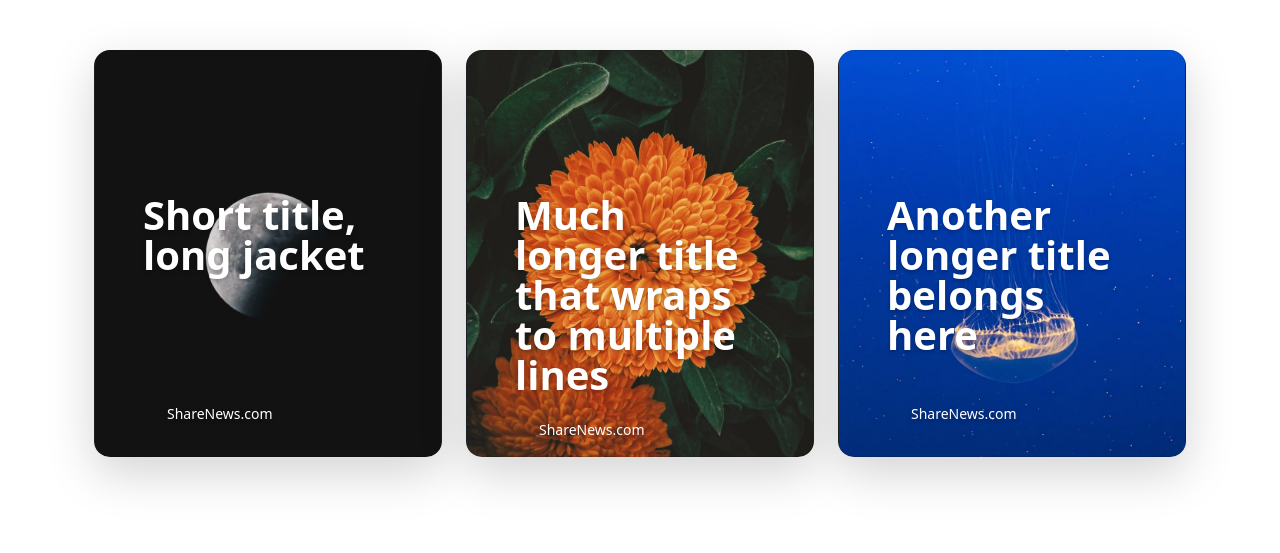
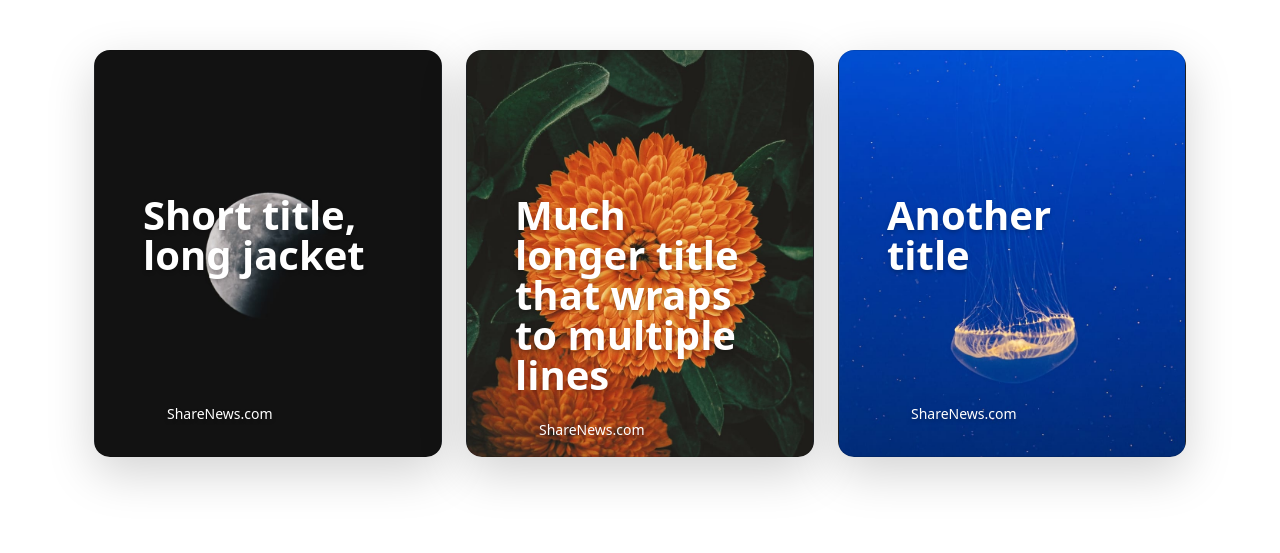
Before and after one commit to m00n33r/ShareNews_Flask, a Flask app: page /features in a window 1280 px wide. Shown: the part 308-861 px from the top of the page. Run offline with Flask 2, Linux system fonts and the light colour scheme.

Commit message:
Fixed Bugs

```diff
--- a/data/__all_models.py
+++ b/data/__all_models.py
@@ -33,7 +33,7 @@ class News(SqlAlchemyBase):
     title = sqlalchemy.Column(sqlalchemy.String, nullable=True)
     content = sqlalchemy.Column(sqlalchemy.String, nullable=True)
     created_date = sqlalchemy.Column(sqlalchemy.DateTime,
-                                     default=datetime.datetime.now)
+                                     default=datetime.datetime.date)
     is_private = sqlalchemy.Column(sqlalchemy.Boolean, default=False)
 
     user_id = sqlalchemy.Column(sqlalchemy.Integer,
--- a/templates/features.html
+++ b/templates/features.html
@@ -44,7 +44,7 @@
             <div class="card card-cover h-100 overflow-hidden text-white bg-dark rounded-5 shadow-lg"
                  style="background-image: url('/static/photo3.jpg');">
                 <div class="d-flex flex-column h-100 p-5 pb-3 text-shadow-1">
-                    <h2 class="pt-5 mt-5 mb-4 display-6 lh-1 fw-bold">Another longer title belongs here</h2>
+                    <h2 class="pt-5 mt-5 mb-4 display-6 lh-1 fw-bold">Another title</h2>
                     <ul class="d-flex list-unstyled mt-auto">
                         <li class="d-flex align-items-center me-3">
                             <svg class="bi me-2" width="1em" height="1em">
```
Also changed, not shown: db/logs.db.
